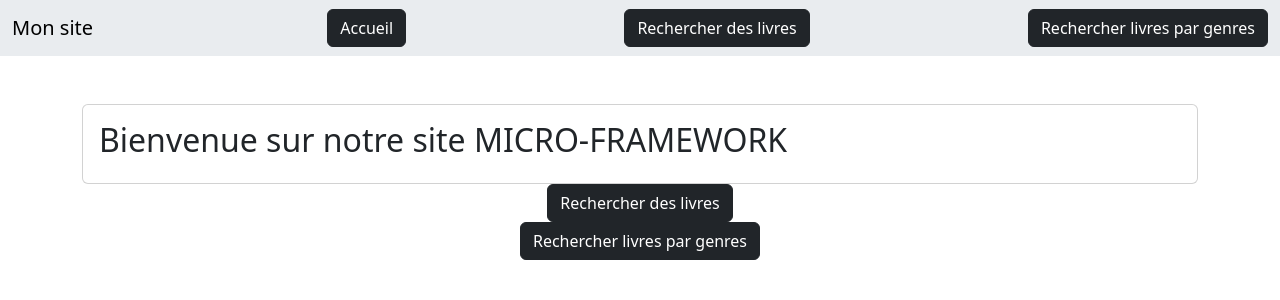
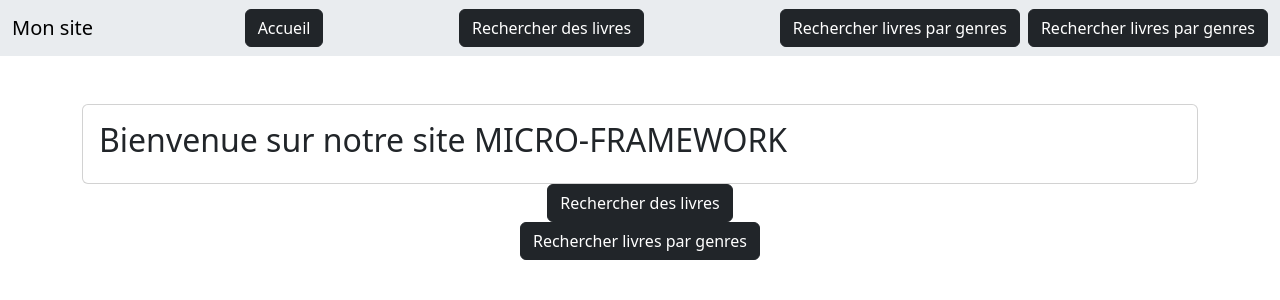
Before and after one commit to TONYR2023/MicroFrameworkPhp, a PHP site: page / in a window 1280 px wide. Shown: the top 300 px of the page. Run offline with PHP 8.4, Linux system fonts and the light colour scheme.

Commit message:
new commit 17:18

```diff
--- a/src/Controller/LivreController.php
+++ b/src/Controller/LivreController.php
@@ -15,8 +15,6 @@ class LivreController extends AbstractController
 
     public function addLivre()
     {
-
-        $message = '';
         if (isset($_POST['titre']) && isset($_POST['auteur']) && isset($_POST['id_genre']))
         {
             Model::getInstance()->save('livre', $_POST);
--- a/src/Views/Template/header.php
+++ b/src/Views/Template/header.php
@@ -4,13 +4,14 @@
             <div class="container-fluid">
                 <a class="navbar-brand">Mon site</a>
                 <div class="d-flex gap-2 list-unstyled align-items-center justify-content-center">
-                        <a class="d-flex btn btn-dark" role="search" href="?controller=Controller&method=index">Accueil</a>
+                        <a class="d-flex btn btn-dark" role="search" href="?controller=SearchController&method=index">Accueil</a>
                 </div>
                 <div class="d-flex gap-2 list-unstyled align-items-center justify-content-center">
                         <a class="d-flex btn btn-dark" role="search" href="?controller=LivreController&method=livre">Rechercher des livres</a>
                 </div>
                 <div class="d-flex gap-2 list-unstyled align-items-center justify-content-center">
                         <a class="d-flex btn btn-dark" role="search" href="?controller=GenreController&method=genre">Rechercher livres par genres</a>
+                        <a class="d-flex btn btn-dark" role="search" href="?controller=GenreController&method=genre">Rechercher livres par genres</a>
                 </div>
             </div>
         </nav>
```
